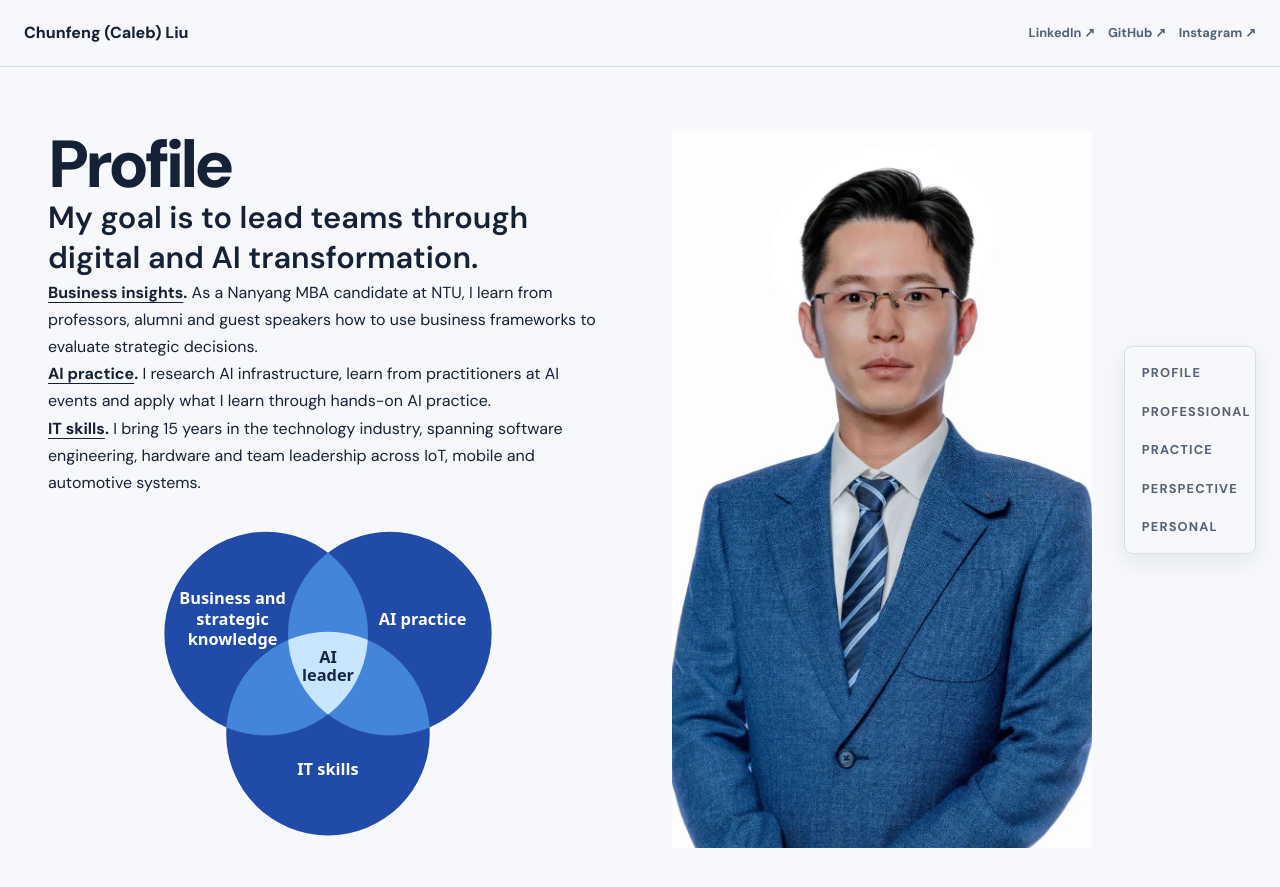
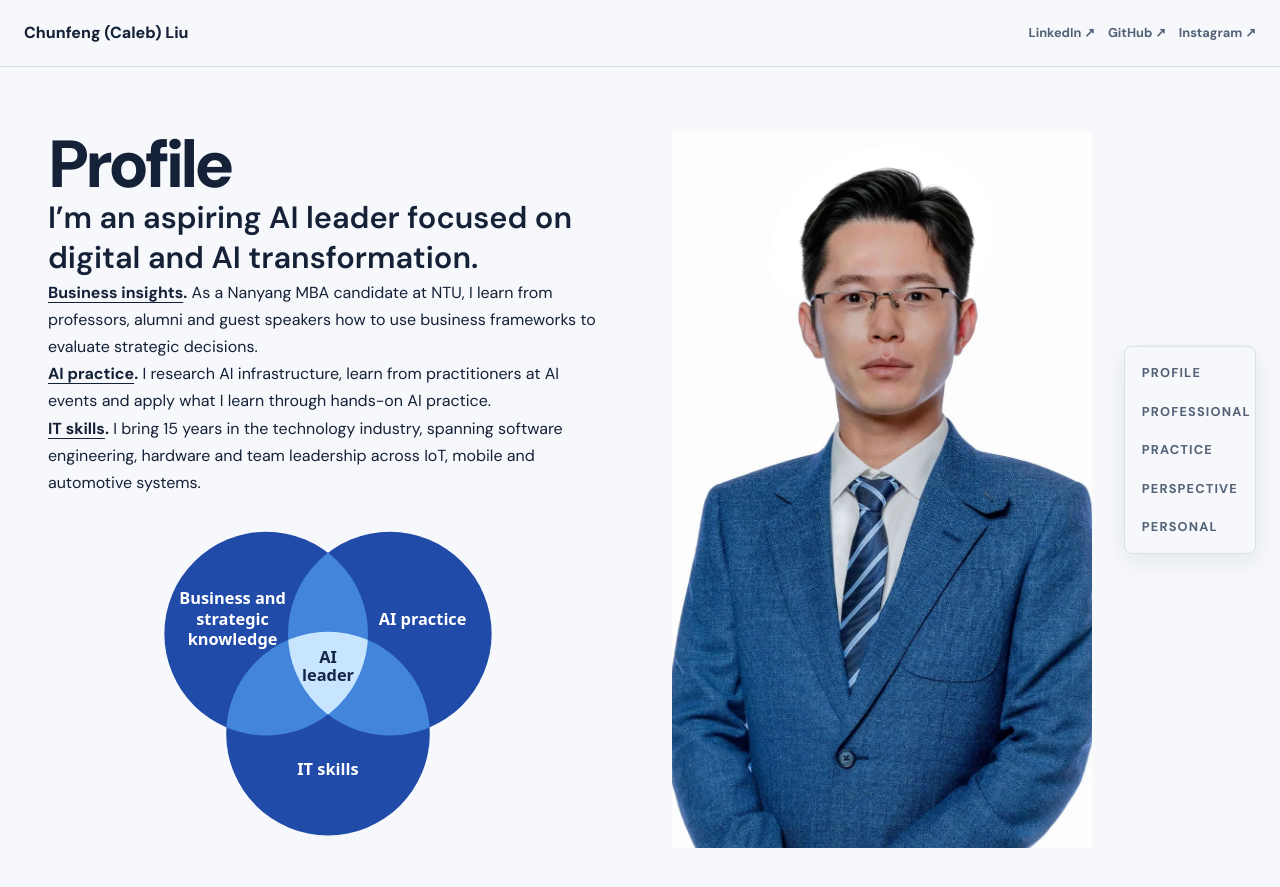
Before and after one commit to sprindy/chunfeng_liu.github.io, a Jekyll site: the page built from index.html, in a window 1280 px wide and 900 px high. Shown: the top 887 px of the window. Built offline with Jekyll 4.4.1, drawn with Linux system fonts in a browser that asks for light colours; some web fonts are replaced.

Commit message:
Describe AI leadership as a professional aspiration

```diff
--- a/index.html
+++ b/index.html
@@ -4,7 +4,7 @@ layout: default
 <section class="wrap hero" id="about" aria-labelledby="profile-title">
   <div class="hero-inner">
     <h2 id="profile-title">Profile</h2>
-    <p style="font-size:clamp(1.35rem, 2.4vw, 2rem);line-height:1.3;font-weight:600">My goal is to lead teams through digital and AI transformation.</p>
+    <p style="font-size:clamp(1.35rem, 2.4vw, 2rem);line-height:1.3;font-weight:600">I’m an aspiring AI leader focused on digital and AI transformation.</p>
     <p><strong><a href="#blog">Business insights</a>.</strong> As a Nanyang MBA candidate at NTU, I learn from professors, alumni and guest speakers how to use business frameworks to evaluate strategic decisions.</p>
     <p><strong><a href="#practice">AI practice</a>.</strong> I research AI infrastructure, learn from practitioners at AI events and apply what I learn through hands-on AI practice.</p>
     <p><strong><a href="#work">IT skills</a>.</strong> I bring 15 years in the technology industry, spanning software engineering, hardware and team leadership across IoT, mobile and automotive systems.</p>
```
